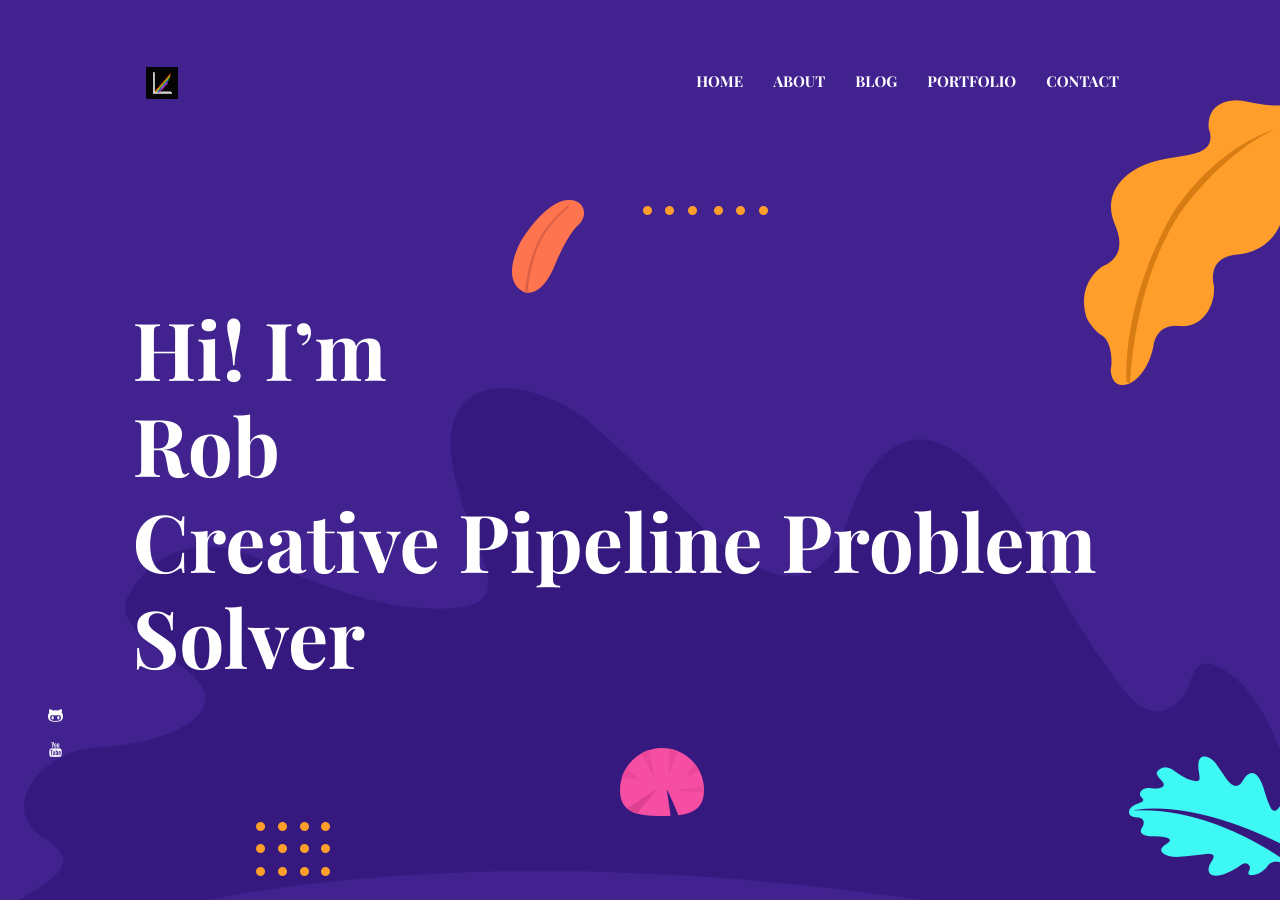
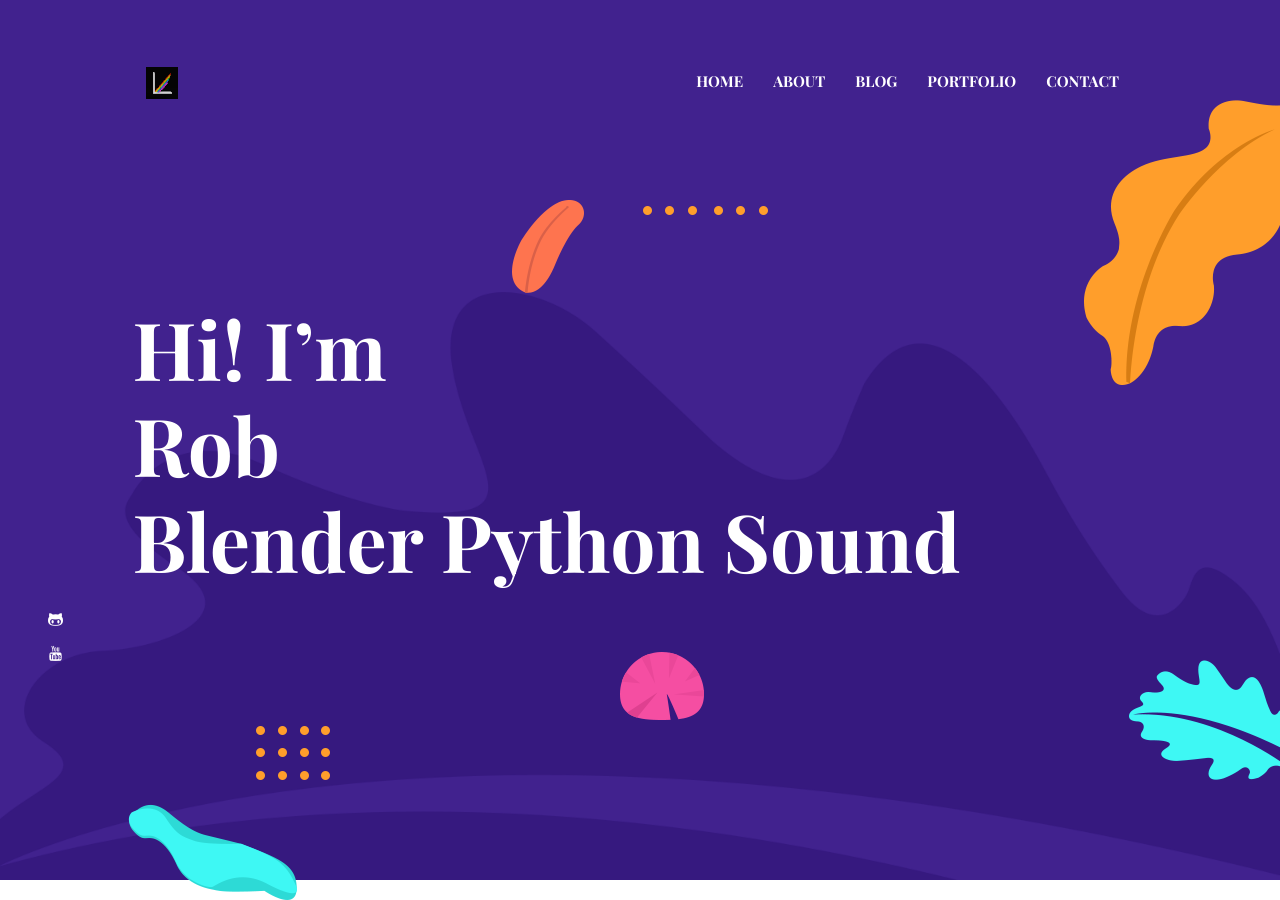
Before and after one commit to SpectralVectors/spectralvectors.github.io, a Jekyll site: the page built from index.html, in a window 1280 px wide and 900 px high. Built offline with Jekyll 4.4.1, drawn with Linux system fonts in a browser that asks for light colours.

Commit message:
Update settings.yml

```diff
--- a/_data/settings.yml
+++ b/_data/settings.yml
@@ -36,7 +36,7 @@
 # Hero Section
 
 hero:
-  hero-title: Hi! I’m <br> Rob <br> Creative Pipeline Problem Solver
+  hero-title: Hi! I’m <br> Rob <br> Blender Python Sound
 
 social:
   - { icon: "ti-mastodon", link: "#" }
```
